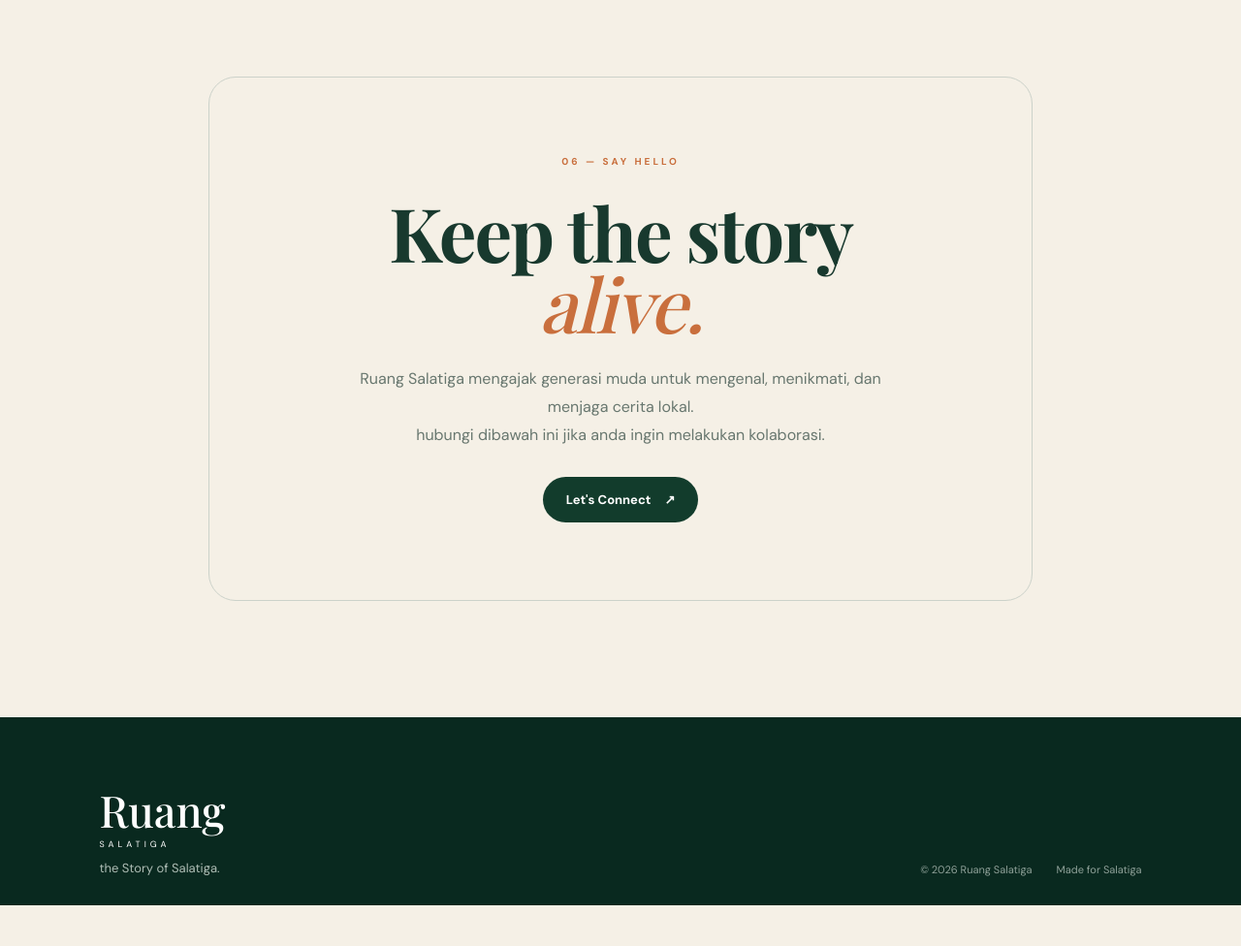
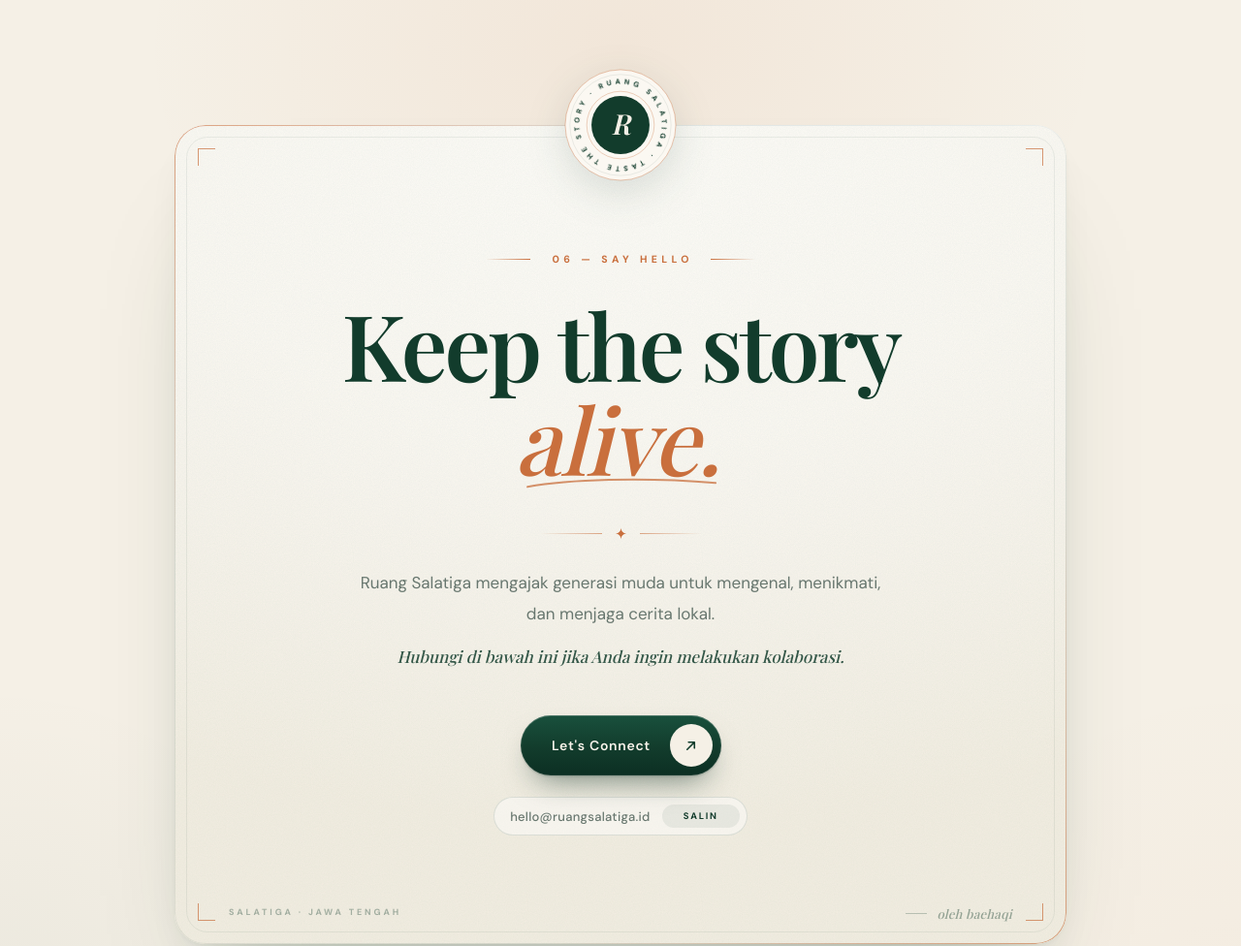
Before and after one commit to AHMAD2006661/integrasisistem_kelompok4, a plain HTML site: page index.html in a window 1280 px wide. Shown: the part 4240-5216 px from the top of the page at 97% size. Before the commit the page ends 5174 px from the top, so only its background shows below. Drawn offline with nearby package versions, Linux system fonts and the light colour scheme; a web font is replaced by a local one.

Commit message:
fixing conflict

```diff
--- a/index.html
+++ b/index.html
@@ -755,52 +755,136 @@
 
 
 <section
-    class="section contact"
-    id="contact">
+    class="section contact lux-contact"
+    id="contact"
+    data-lux-contact>
+
+    <div class="lux-card">
+
+        <!-- dekorasi -->
+        <span class="lux-frame" aria-hidden="true"></span>
+        <span class="lux-corner lux-corner--tl" aria-hidden="true"></span>
+        <span class="lux-corner lux-corner--tr" aria-hidden="true"></span>
+        <span class="lux-corner lux-corner--bl" aria-hidden="true"></span>
+        <span class="lux-corner lux-corner--br" aria-hidden="true"></span>
+
+        <!-- segel R -->
+        <div class="lux-seal" aria-hidden="true">
+            <div class="lux-seal__inner" style="--d:.2s">
+
+                <svg class="lux-seal__base" viewBox="0 0 120 120">
+                    <circle cx="60" cy="60" r="59" fill="#fbf8f2" stroke="rgba(201,111,61,.5)" stroke-width=".8"/>
+                    <circle cx="60" cy="60" r="54" fill="none" stroke="rgba(18,60,44,.14)" stroke-width=".6"/>
+                    <circle cx="60" cy="60" r="36" fill="none" stroke="rgba(201,111,61,.55)" stroke-width=".6"/>
+                    <circle cx="60" cy="60" r="31" fill="#123c2c"/>
+                    <text x="60" y="60" dy=".34em" text-anchor="middle">R</text>
+                </svg>
+
+                <svg class="lux-seal__text" viewBox="0 0 120 120">
+                    <defs>
+                        <path id="luxSealPath" d="M 60,60 m -44,0 a 44,44 0 1,1 88,0 a 44,44 0 1,1 -88,0"/>
+                    </defs>
+                    <text>
+                        <textPath href="#luxSealPath" textLength="272" lengthAdjust="spacing">RUANG SALATIGA · TASTE THE STORY ·&#160;</textPath>
+                    </text>
+                </svg>
+
+            </div>
+        </div>
 
 
-    <div class="contact-box">
+        <p class="lux-eyebrow" data-r style="--d:.35s">
+            <span class="lux-eyebrow__line" aria-hidden="true"></span>
+            <span class="lux-eyebrow__text">06 — Say Hello</span>
+            <span class="lux-eyebrow__line" aria-hidden="true"></span>
+        </p>
 
 
-        <div class="section-label">
+        <h2 class="lux-title">
+            <span class="lux-title__row">
+                <span class="lux-word" style="--d:.5s">Keep</span>
+                <span class="lux-word" style="--d:.6s">the</span>
+                <span class="lux-word" style="--d:.7s">story</span>
+            </span>
+            <span class="lux-title__row">
+                <em class="lux-accent" style="--d:.9s">
+                    <span class="lux-accent__text">alive.</span>
+                    <svg class="lux-swash" viewBox="0 0 200 20" preserveAspectRatio="none" aria-hidden="true">
+                        <path pathLength="1" d="M3 13 C 45 5, 120 2, 197 9"/>
+                    </svg>
+                </em>
+            </span>
+        </h2>
 
-            06 — SAY HELLO
+
+        <div class="lux-divider" data-r style="--d:1.05s" aria-hidden="true">
+            <span class="lux-divider__line"></span>
+            <svg class="lux-divider__star" viewBox="0 0 20 20">
+                <path d="M10 0C10.8 6.2 13.8 9.2 20 10C13.8 10.8 10.8 13.8 10 20C9.2 13.8 6.2 10.8 0 10C6.2 9.2 9.2 6.2 10 0Z"/>
+            </svg>
+            <span class="lux-divider__line"></span>
+        </div>
+
+
+        <p class="lux-lead" data-r style="--d:1.15s">
+            Ruang Salatiga mengajak generasi
+            muda untuk mengenal, menikmati,
+            dan menjaga cerita lokal.
+        </p>
+
+        <p class="lux-sub" data-r style="--d:1.25s">
+            Hubungi di bawah ini jika Anda ingin melakukan kolaborasi.
+        </p>
+
+
+        <div class="lux-cta" data-r style="--d:1.4s">
+
+            <div class="lux-magnet">
+                <a
+                    href="mailto:hello@ruangsalatiga.id"
+                    class="lux-btn">
+
+                    <span class="lux-btn__fill" aria-hidden="true"></span>
+
+                    <span class="lux-btn__label">Let's Connect</span>
+
+                    <span class="lux-btn__icon" aria-hidden="true">
+                        <svg class="lux-arrow lux-arrow--a" viewBox="0 0 16 16"><path d="M4 12L12 4M5.5 4H12V10.5"/></svg>
+                        <svg class="lux-arrow lux-arrow--b" viewBox="0 0 16 16"><path d="M4 12L12 4M5.5 4H12V10.5"/></svg>
+                    </span>
+
+                </a>
+            </div>
+
+            <button
+                type="button"
+                class="lux-copy"
+                data-copy="hello@ruangsalatiga.id"
+                aria-label="Salin alamat email hello@ruangsalatiga.id">
+
+                <span class="lux-copy__mail">hello@ruangsalatiga.id</span>
+
+                <span class="lux-copy__tag" aria-hidden="true">
+                    <span class="lux-copy__idle">Salin</span>
+                    <span class="lux-copy__done">Tersalin</span>
+                </span>
+
+            </button>
+
+            <span class="lux-sr" aria-live="polite" data-copy-status></span>
 
         </div>
 
 
-        <h2>
-
-            Keep the story
-            <br>
-
-            <em>alive.</em>
-
-        </h2>
-
-
-        <p>
-
-            Ruang Salatiga mengajak generasi
-            muda untuk mengenal, menikmati,
-            dan menjaga cerita lokal.
-
-            <br>hubungi dibawah ini jika anda ingin melakukan kolaborasi.
-</b>
+        <!-- watermark -->
+        <p class="lux-meta" data-r style="--d:1.8s" aria-hidden="true">
+            Salatiga · Jawa Tengah
         </p>
 
-
-        <a
-            href="mailto:hello@ruangsalatiga.id"
-            class="btn btn-dark">
-
-            Let's Connect
-
-            <span>
-                ↗
-            </span>
-
-        </a>
+        <p class="lux-signature" data-r style="--d:1.8s">
+            <span class="lux-signature__line" aria-hidden="true"></span>
+            oleh baehaqi
+        </p>
 
     </div>
 
```
